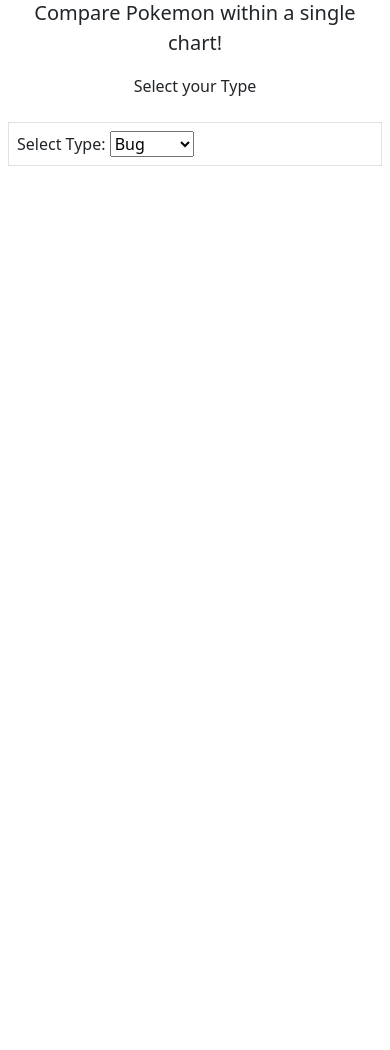
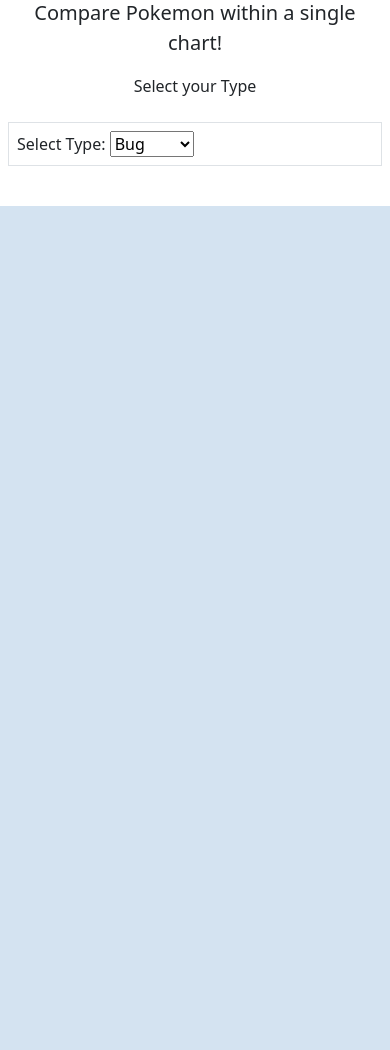
Before and after one commit to kelseyv4/Group-Project-2, a Flask app: page /type in a window 390 px wide. Shown: the part 147-1197 px from the top of the page. Before the commit the page ends 313 px from the top, so only its background shows below. Run offline with Flask 2, Linux system fonts and the light colour scheme; data that the repository does not hold is empty; some libraries are stand-ins or nearby versions.

Commit message:
additional formatting

```diff
--- a/static/js/gen.js
+++ b/static/js/gen.js
@@ -612,6 +612,7 @@
   Plotly.restyle("barchart", "x", [x]);
   Plotly.restyle("barchart", "y", [y]);
 }
+
 })
 }
 init();
--- a/templates/type.html
+++ b/templates/type.html
@@ -103,5 +103,47 @@
 
       <script src="/static/js/type.js"></script>
       <script src="https://cdn.plot.ly/plotly-latest.min.js"></script>
+           <!-- <div class="container">
+      <div class="text-center mt-5">
+          <h1>Type Survey</h1> -->
+
+
+        </div>
+        <style>
+
+          #box {
+            margin: 0 0;
+            width: 100vw;
+            height: 100vh;
+            background-color: rgb(42, 117, 187);
+            opacity: 0.2;
+
+            transition: background-color 0.4s ease-in-out;
+          }
+        </style>
+
+        <!-- <p>Multiple animations based on mouse movement.</p> -->
+        <div id="box"></div>
+
+        <script src="../static/js/choreographer.min.js"></script>
+        <script>
+          var choreographer = new Choreographer({
+            animations: [
+              {
+                range: [-1, window.innerWidth],
+                selector: '#box',
+                type: 'scale',
+                style: 'opacity',
+                from: 0.2,
+                to: 1
+              }
+            ]
+          })
+
+          window.addEventListener('mousemove', function(e) {
+            choreographer.runAnimationsAt(e.clientX)
+          })
+        </script>
+    </body>
     </body>
 </html>
```
Also changed, not shown: templates/about.html (+6 -8 lines), templates/gen.html (+41 -0 lines).
